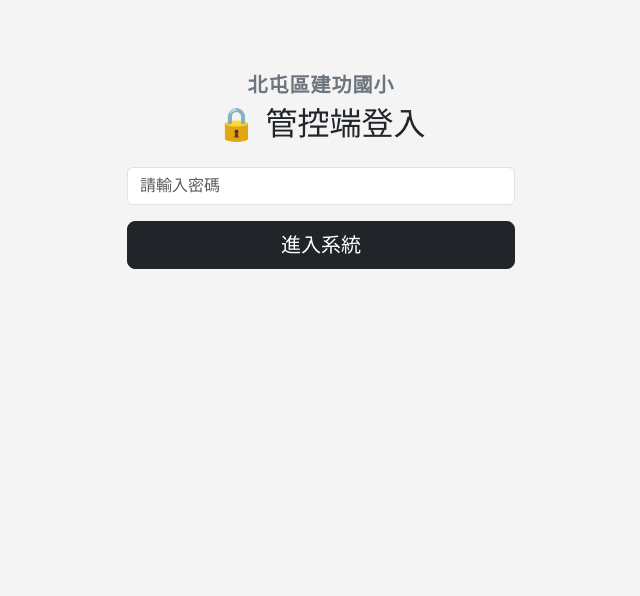
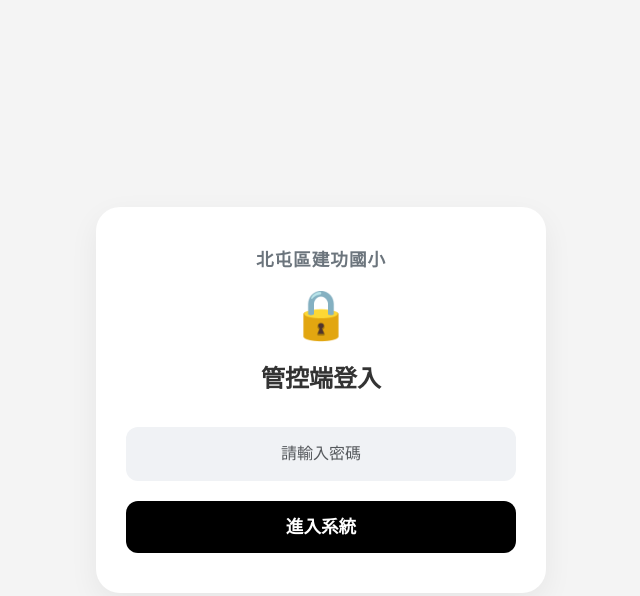
Before and after one commit to showbao/guest-checkin, a plain HTML site: page admin.html in a window 1280 px wide. Shown: the whole page, without its empty margins (319-959 px from the left). Drawn offline with nearby package versions, Linux system fonts and the light colour scheme.

Commit message:
Update admin.html

```diff
--- a/admin.html
+++ b/admin.html
@@ -6,28 +6,92 @@
   <title>主持人控台</title>
   <link href="https://cdn.jsdelivr.net/npm/bootstrap@5.3.0/dist/css/bootstrap.min.css" rel="stylesheet">
   <style>
-    body { background: #f4f4f4; padding: 20px; font-family: "Microsoft JhengHei", sans-serif; } /* 加入微軟正黑體 */
-    .container { max-width: 800px; margin: 0 auto; }
+    /* === 全域設定 === */
+    body {
+        background: #f4f4f4;
+        padding: 20px;
+        font-family: "Microsoft JhengHei", sans-serif;
+        min-height: 100vh;
+        display: flex;
+        flex-direction: column;
+    }
+    .container {
+        max-width: 800px;
+        margin: 0 auto;
+        flex: 1;
+        display: flex;
+        flex-direction: column;
+        justify-content: center; /* 讓內容垂直置中 */
+    }
 
-    /* === 新增樣式區塊 === */
+    /* === 登入卡片專用樣式 (模仿來賓簽到頁) === */
+    #login-box {
+        background: white;
+        padding: 40px 30px;
+        border-radius: 24px;       /* 大圓角 */
+        box-shadow: 0 10px 30px rgba(0,0,0,0.06); /* 柔和陰影 */
+        max-width: 450px;          /* 卡片寬度限制 */
+        width: 100%;
+        margin: 0 auto;            /* 水平置中 */
+        text-align: center;
+    }
+
+    /* 學校標題 */
     .school-header {
-        font-size: 1.25rem;
+        font-size: 1.1rem;
         color: #6c757d;
         font-weight: 700;
-        text-align: center;
         margin-bottom: 5px;
         letter-spacing: 1px;
     }
 
+    /* 登入標題 (字體縮小) */
+    .login-title {
+        font-size: 1.5rem; /* 從原本預設 h2 縮小 */
+        font-weight: 800;
+        color: #333;
+        margin-bottom: 30px;
+    }
+
+    /* 輸入框美化 (淺灰底色) */
+    .input-custom {
+        background-color: #f0f2f5;
+        border: none;
+        border-radius: 12px;
+        padding: 15px;
+        font-size: 1rem;
+        text-align: center;
+    }
+    .input-custom:focus {
+        background-color: #e4e6e9;
+        box-shadow: none;
+        outline: none;
+    }
+
+    /* 按鈕美化 */
+    .btn-login {
+        background: #000;
+        color: white;
+        border-radius: 12px;
+        padding: 12px;
+        font-weight: bold;
+        font-size: 1.1rem;
+        width: 100%;
+        margin-top: 20px;
+    }
+    .btn-login:hover { background: #333; color: white; }
+
+    /* === 主控台樣式 (登入後) === */
+    #main-app { display: none; width: 100%; } /* 登入後佔滿寬度 */
+
     .event-main-title {
-        font-size: 2.8rem; /* 字體加大 */
-        font-weight: 800;  /* 極粗體 */
+        font-size: 2.8rem;
+        font-weight: 800;
         color: #212529;
         text-align: center;
         margin: 10px 0 25px 0;
         line-height: 1.2;
     }
-    /* ================== */
 
     .row-card { background: white; border-radius: 12px; padding: 15px; margin-bottom: 12px; display: flex; align-items: center; justify-content: space-between; box-shadow: 0 2px 4px rgba(0,0,0,0.05); border-left: 5px solid transparent; transition: all 0.3s ease; }
     .pinned { border-left-color: #ffc107; background: #fffdf5; }
@@ -41,8 +105,7 @@
     .btn-pin.active { color: #ffc107; border-color: #ffc107; }
     .btn-ok { background: #198754; color: white; border: none; padding: 10px 20px; border-radius: 8px; font-size: 16px; cursor: pointer; }
     .btn-undo { background: #ffc107; color: #000; border: none; padding: 10px 15px; border-radius: 8px; font-size: 14px; cursor: pointer; }
-    #login-box { text-align: center; margin-top: 50px; }
-    #toolbar { display: flex; justify-content: space-between; align-items: center; margin-bottom: 15px; border-bottom: 2px solid #e9ecef; padding-bottom: 10px; } /* 加一點底線區隔 */
+    #toolbar { display: flex; justify-content: space-between; align-items: center; margin-bottom: 15px; border-bottom: 2px solid #e9ecef; padding-bottom: 10px; }
   </style>
 </head>
 <body>
@@ -50,14 +113,16 @@
 
   <div id="login-box">
     <div class="school-header">北屯區建功國小</div>
-    <h2 class="mb-4">🔒 管控端登入</h2>
-    <input type="password" id="pwd" class="form-control w-50 mx-auto my-3" placeholder="請輸入密碼">
-    <button onclick="login()" class="btn btn-dark btn-lg w-50">進入系統</button>
+
+    <div style="font-size: 3rem; margin-bottom: 10px;">🔒</div>
+    <div class="login-title">管控端登入</div>
+
+    <input type="password" id="pwd" class="form-control input-custom" placeholder="請輸入密碼">
+    <button onclick="login()" class="btn btn-login">進入系統</button>
   </div>
 
-  <div id="main-app" style="display:none;">
+  <div id="main-app">
     <div class="school-header" style="margin-top: 20px;">北屯區建功國小</div>
-
     <h1 id="event-header" class="event-main-title"></h1>
 
     <div id="toolbar">
@@ -79,8 +144,17 @@
 
   function login() {
     PASSWORD = document.getElementById('pwd').value;
-    document.getElementById('login-box').style.display = 'none';
-    document.getElementById('main-app').style.display = 'block';
+    // 隱藏登入卡片，顯示主畫面
+    var loginBox = document.getElementById('login-box');
+    var mainApp = document.getElementById('main-app');
+    var container = document.querySelector('.container');
+
+    loginBox.style.display = 'none';
+    mainApp.style.display = 'block';
+
+    // 登入後取消垂直置中，讓內容從上方開始排列
+    container.style.justifyContent = 'flex-start';
+
     fetchData(); startTimer();
   }
 
@@ -94,10 +168,7 @@
     .then(json => {
       if(json.status === "error") { alert(json.message); location.reload(); return; }
       localData = json.data; render(localData);
-
-      // 更新活動名稱
       if(json.eventName) document.getElementById('event-header').innerText = json.eventName;
-
       var now = new Date(); statusLabel.innerText = "最後更新: " + now.toLocaleTimeString();
     });
   }
```
